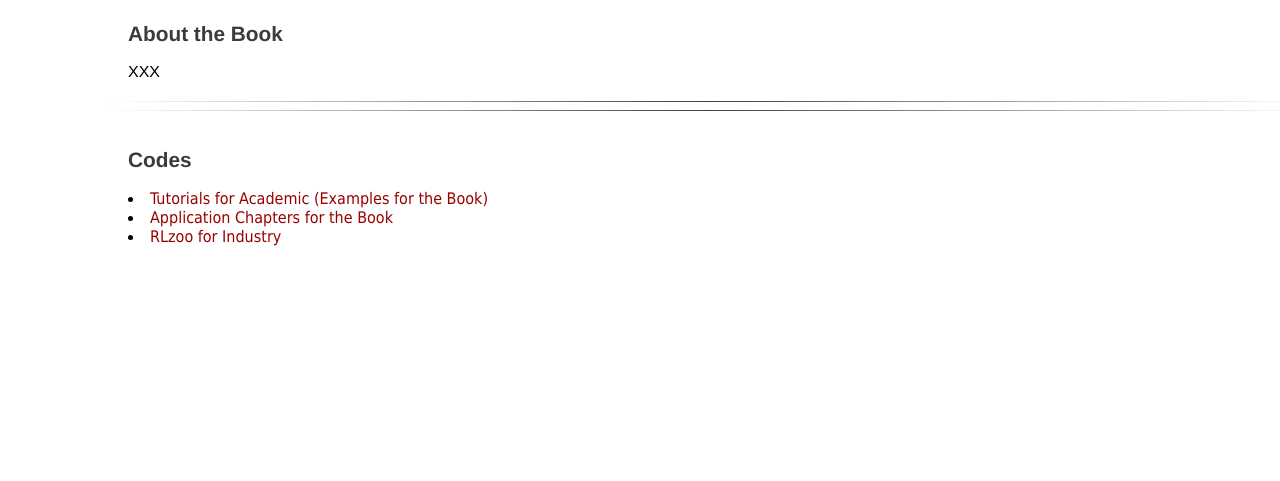
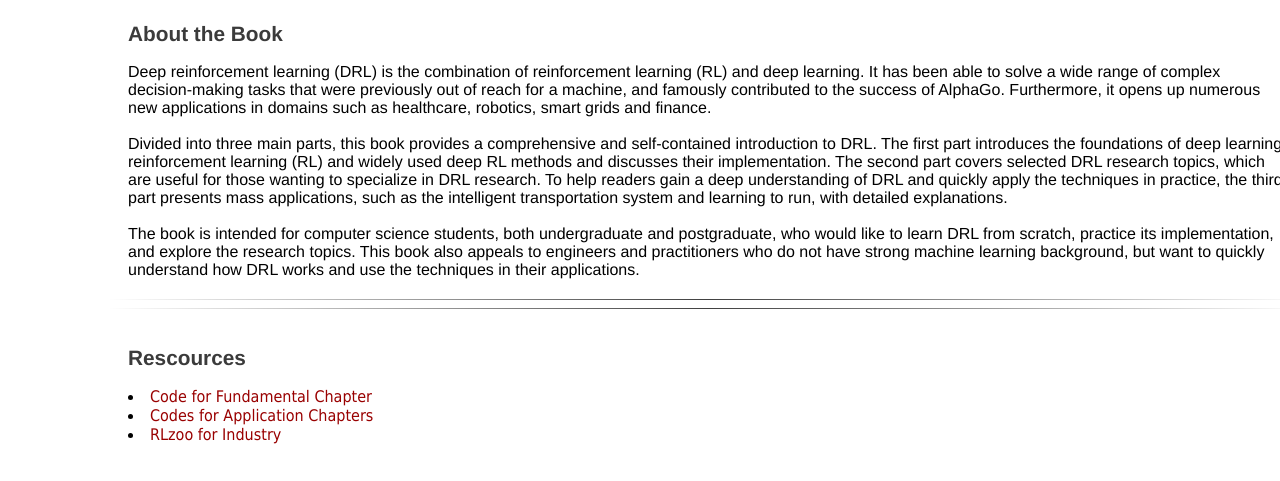
Before and after one commit to angerhang/deep-reinforcement-learning-book.github.io, a plain HTML site: page index.html in a window 1280 px wide. Shown: the part 199-680 px from the top of the page. Drawn offline with Linux system fonts and the light colour scheme.

Commit message:
Update index.html

```diff
--- a/index.html
+++ b/index.html
@@ -4,7 +4,7 @@
 <head>
 	<!-- 支持中文 -->
 	<meta http-equiv="Content-Type" content="text/html; charset=utf-8">
-<title>Hao Dong - Peking University - EECS</title>
+<title>Deep Reinforcement Learning</title>
 <style type="text/css">
 	body
 	{
@@ -159,7 +159,7 @@
 	<div class='section_div'>
 	<table id="personal_info">
 	<tr>
-	<td><img class="photo_of_me" src="images/cover.jpeg" width=180px style="border: 1px solid black; float:left; margin-right:15px"/></td>
+	<td><img class="photo_of_me" src="images/cover.png" width=180px style="border: 1px solid black; float:left; margin-right:15px"/></td>
 	<td>
 	<div id="DocInfo">
 		<h1>Deep Reinforcement Learning</h1>
@@ -176,17 +176,22 @@
 	</table>
 
 	<h2>About the Book</h2>
-	XXX
+	Deep reinforcement learning (DRL) is the combination of reinforcement learning (RL) and deep learning. It has been able to solve a wide range of complex decision-making tasks that were previously out of reach for a machine, and famously contributed to the success of AlphaGo. Furthermore, it opens up numerous new applications in domains such as healthcare, robotics, smart grids and finance.
+	<br><br>
+	Divided into three main parts, this book provides a comprehensive and self-contained introduction to DRL. The first part introduces the foundations of deep learning, reinforcement learning (RL) and widely used deep RL methods and discusses their implementation. The second part covers selected DRL research topics, which are useful for those wanting to specialize in DRL research. To help readers gain a deep understanding of DRL and quickly apply the techniques in practice, the third part presents mass applications, such as the intelligent transportation system and learning to run, with detailed explanations.
+	<br><br>
+	The book is intended for computer science students, both undergraduate and postgraduate, who would like to learn DRL from scratch, practice its implementation, and explore the research topics. This book also appeals to engineers and practitioners who do not have strong machine learning background, but want to quickly understand how DRL works and use the techniques in their applications.
 	</div>
 	<hr>
 
 <hr>
 <div class='section_div'>
-<h2>Codes</h2>
-<li><a href="https://github.com/tensorlayer/tensorlayer/tree/master/examples/reinforcement_learning">Tutorials for Academic (Examples for the Book)</a></li>
-<li><a href="https://github.com/deep-reinforcement-learning-book">Application Chapters for the Book</a></li>
+<h2>Rescources</h2>
+<li><a href="https://github.com/tensorlayer/tensorlayer/tree/master/examples/reinforcement_learning">Code for Fundamental Chapter</a></li>
+<li><a href="https://github.com/deep-reinforcement-learning-book">Codes for Application Chapters</a></li>
 <li><a href="https://github.com/tensorlayer/RLzoo">RLzoo for Industry</a></li>
 </div>
+
 <!-- <hr>
 	<div class='section_div'> -->
 
```
